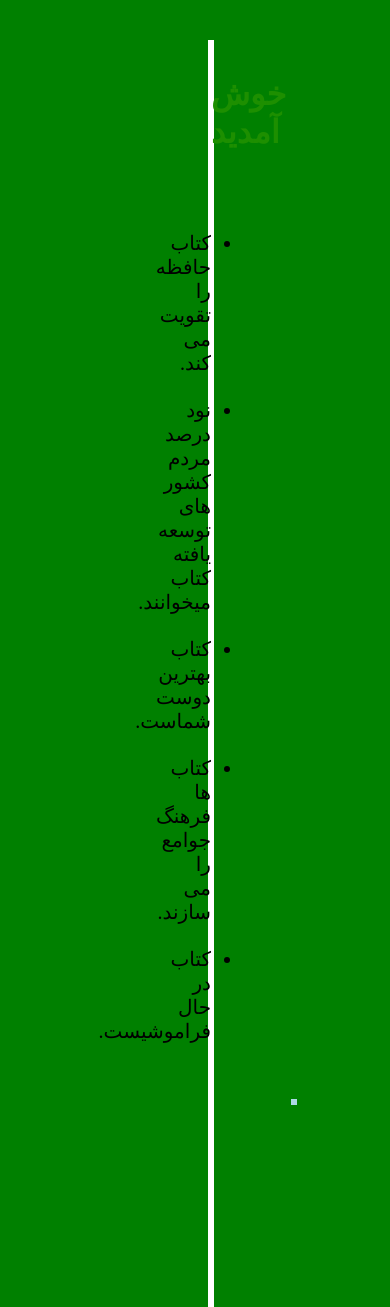
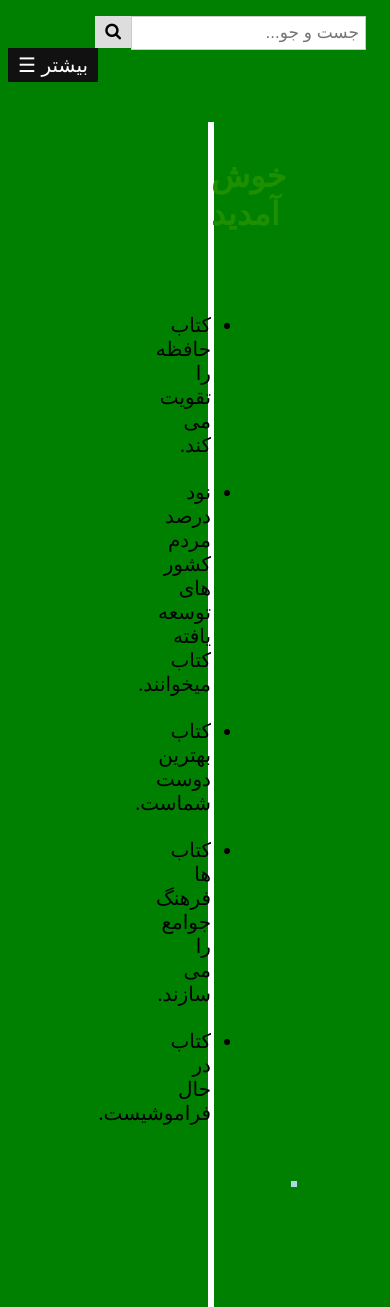
Before and after one commit to javad-hub/book-store, a Django app: page / in a window 390 px wide. Shown: the top 1307 px of the page. Run offline with Django 3.2, Linux system fonts and the light colour scheme.

Commit message:
done more styling

```diff
--- a/books/views.py
+++ b/books/views.py
@@ -1,6 +1,8 @@
 from django.shortcuts import render
 from django.views.generic import TemplateView
+from .models import Book
 # Create your views here.
 
 class HomePageView(TemplateView):
+	model = Book
 	template_name = 'home.html'
--- a/static/home.css
+++ b/static/home.css
@@ -36,3 +36,165 @@
 	margin-left: 5em;
 	margin-right: 5em;
 }
+
+
+.books{
+	padding: 20px;
+}
+
+#book_1{
+	margin-left: 5em;
+}
+
+#book_2{
+	margin-left: 18em;
+}
+
+#book_3{
+	margin-left: 13em;
+}
+
+
+/* The sidepanel menu */
+.sidepanel {
+  height: 200px; /* Specify a height */
+  width: 0; /* 0 width - change this with JavaScript */
+  position: fixed; /* Stay in place */
+  z-index: 1; /* Stay on top */
+  top: 0;
+  left: 0;
+  background-color: #111; /* Black*/
+  overflow-x: hidden; /* Disable horizontal scroll */
+  padding-top: 60px; /* Place content 60px from the top */
+  transition: 0.5s; /* 0.5 second transition effect to slide in the sidepanel */
+}
+
+/* The sidepanel links */
+.sidepanel a {
+  padding: 8px 8px 8px 32px;
+  text-decoration: none;
+  font-size: 25px;
+  color: #818181;
+  display: block;
+  transition: 0.3s;
+}
+
+/* When you mouse over the navigation links, change their color */
+.sidepanel a:hover {
+  color: #f1f1f1;
+}
+
+/* Position and style the close button (top right corner) */
+.sidepanel .closebtn {
+  position: absolute;
+  top: 0;
+  right: 25px;
+  font-size: 36px;
+  margin-left: 50px;
+}
+
+/* Style the button that is used to open the sidepanel */
+.openbtn {
+  font-size: 20px;
+  cursor: pointer;
+  background-color: #111;
+  color: white;
+  padding: 5px 10px;
+  border: none;
+}
+
+.openbtn:hover {
+  background-color: #444;
+}
+
+/* Style the search box inside the navigation bar */
+.topnav input[type=text] {
+  float: right;
+  padding: 8px;
+  border: none;
+  margin-top: 5px;
+  margin-right: 16px;
+  font-size: 17px;
+  direction: rtl;
+}
+
+.topnav .search-container {
+  float: right;
+}
+
+.topnav input[type=text] {
+  padding: 6px;
+  margin-top: 8px;
+  font-size: 17px;
+  border: none;
+}
+
+.topnav .search-container button {
+  float: right;
+  padding: 6px 10px;
+  margin-top: 8px;
+  margin-right: 0px;
+  background: #ddd;
+  font-size: 17px;
+  border: none;
+  cursor: pointer;
+}
+
+.topnav .search-container button:hover {
+  background: #ccc;
+}
+
+@media screen and (max-width: 600px) {
+  .topnav .search-container {
+    float: none;
+  }
+
+@media screen and (max-width: 600px) {
+  .topnav input[type=text] {
+    border: 1px solid #ccc;
+  }
+}
+
+
+
+
+
+.container {
+  position: relative;
+  width: 50%;
+}
+
+.image {
+  opacity: 1;
+  display: block;
+  width: 100%;
+  height: auto;
+  transition: .5s ease;
+  backface-visibility: hidden;
+}
+
+.middle {
+  transition: .5s ease;
+  opacity: 0;
+  position: absolute;
+  top: 50%;
+  left: 50%;
+  transform: translate(-50%, -50%);
+  -ms-transform: translate(-50%, -50%);
+  text-align: center;
+}
+
+.container:hover .image {
+  opacity: 0.3;
+}
+
+.container:hover .middle {
+  opacity: 1;
+}
+
+.text {
+  background-color: #04AA6D;
+  color: white;
+  font-size: 16px;
+  padding: 16px 32px;
+}
--- /dev/null
+++ b/static/home.js
@@ -0,0 +1,9 @@
+/* Set the width of the sidebar to 250px (show it) */
+function openNav() {
+  document.getElementById("mySidepanel").style.width = "210px";
+}
+
+/* Set the width of the sidebar to 0 (hide it) */
+function closeNav() {
+  document.getElementById("mySidepanel").style.width = "0";
+}
--- a/templates/home.html
+++ b/templates/home.html
@@ -3,9 +3,26 @@
 <html>
 	<head>
 		<link href="{% static 'home.css'%}" rel="stylesheet">
-		<script src="#"></script>
+		<link rel="stylesheet" href="https://cdnjs.cloudflare.com/ajax/libs/font-awesome/4.7.0/css/font-awesome.min.css">
+		<script src="{% static 'home.js'%}"></script>
 	</head>
 	<body class="body">
+		<div id="mySidepanel" class="sidepanel">
+  			<a href="javascript:void(0)" class="closebtn" onclick="closeNav()">&times;</a>
+  			<a href="#">کتاب های بیشتر</a>
+  			<a href="#">سایت های دیگر</a>
+  			<a href="#">تماس با ما</a>
+		</div>
+		<div class="topnav">
+			<div class="search-container">
+				<form>
+					<input type="text" placeholder="جست و جو...">
+					<button type="submit"><i class="fa fa-search"></i></button>
+				</form>
+			</div>
+			<button class="openbtn" onclick="openNav()">&#9776; بیشتر</button>
+		</div>
+
 		<div class="box">
 			<strong><p id="greeting">خوش آمدید</p></strong>
 			<ul class ="list">
@@ -21,13 +38,15 @@
 			</ul>
 			<br/><br/>
 			<div id="separator"></div>
-			<div class="books">
-				{% for book in object_list%}
-					<ul>
-						<li>{{ book.name}}</li>
-					</ul>
-				{% endfor%}
+				<div class="container">
+					<img id="book_1" class="image" src="{% static '1.jpg'%}">
+					<img id="book_2" class="image" src="{% static '2.jpg'%}">
+					<img id="book_3" class="image" src="{% static '3.jpg'%}">
+					<div class="middle">
+						<div class="text">کتاب</div>
+					</div>
+				</div>
+
 			</div>
-		</div>
 	</body>
 </html>
```
Also changed, not shown: static/1.jpg (added), static/2.jpg (added), static/3.jpg (added).
